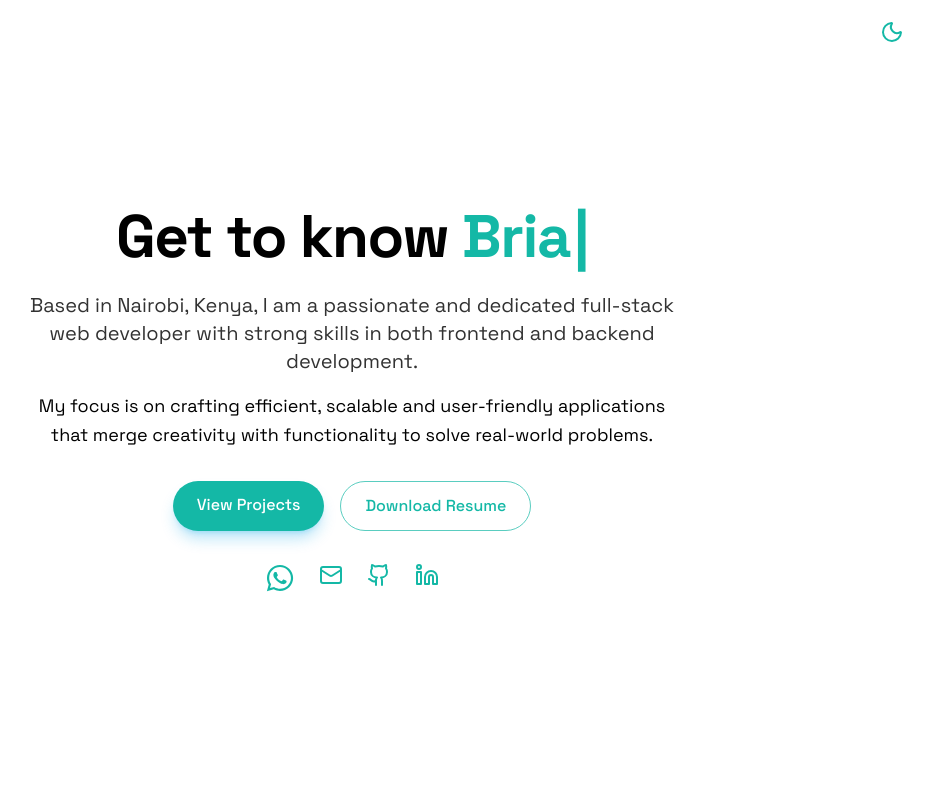
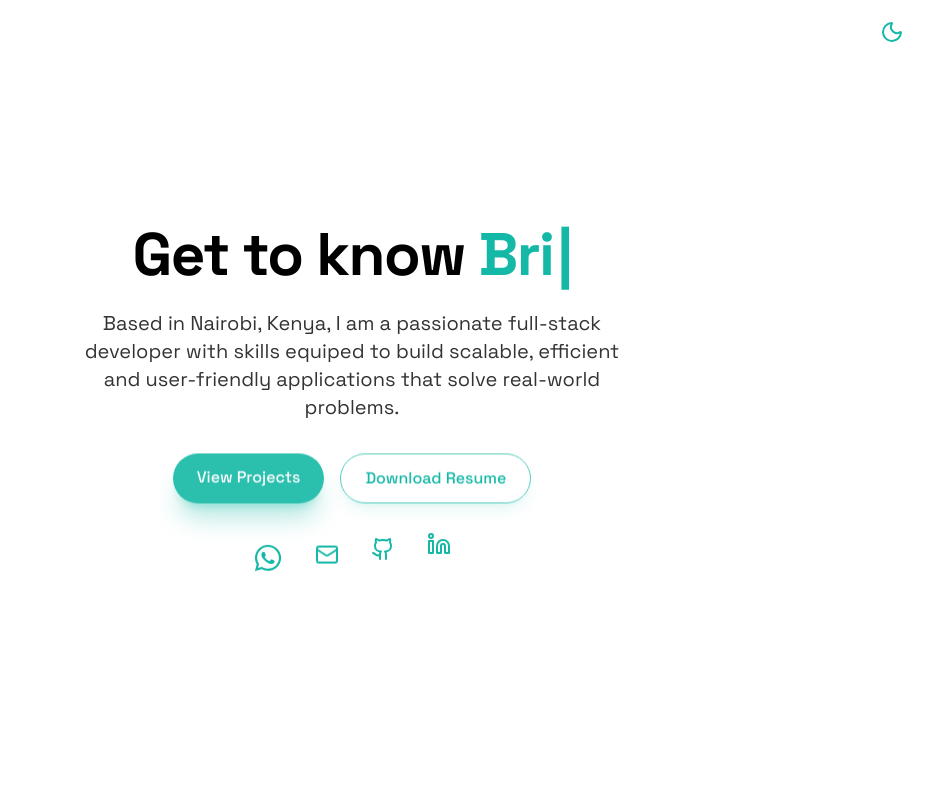
Before and after one commit to Chechep/cheptiony, a React (Vite) app: page / in a window 1280 px wide. Shown: the top 800 px of the page, without its empty margins (288-1221 px from the left). Built offline with nearby package versions, Linux system fonts and the light colour scheme.

Commit message:
polishing

```diff
--- a/src/components/Contact.jsx
+++ b/src/components/Contact.jsx
@@ -65,7 +65,7 @@ export default function Contact() {
     >
       {/* Orbiting Social Icons */}
       <div className="relative w-[300px] h-[300px] mb-8 flex items-center justify-center">
-        <div className="absolute w-[220px] h-[220px] rounded-full border border-teal-500/30" />
+        <div className="absolute w-[320px] h-[320px]" />
 
         {icons.map((icon, i) => (
           <motion.div
--- a/src/components/Hero.jsx
+++ b/src/components/Hero.jsx
@@ -2,7 +2,7 @@ import { useState, useEffect } from "react";
 import { Github, Linkedin, Mail } from "lucide-react";
 import { FaWhatsapp } from "react-icons/fa";
 
-export default function Hero() {
+export default function Home() {
   const names = ["Brian", "Cheptiony"];
   const [displayedText, setDisplayedText] = useState("");
   const [nameIndex, setNameIndex] = useState(0);
@@ -10,9 +10,9 @@ export default function Hero() {
   const [deleting, setDeleting] = useState(false);
   const [showCursor, setShowCursor] = useState(true);
 
-  /* Typing effect */
+  /* Typing Effect */
   useEffect(() => {
-    const typingSpeed = 200;
+    const typingSpeed = 180;
 
     const interval = setInterval(() => {
       const currentName = names[nameIndex];
@@ -38,7 +38,7 @@ export default function Hero() {
     return () => clearInterval(interval);
   }, [letterIndex, deleting, nameIndex]);
 
-  /* Cursor blink */
+  /* Cursor Blink */
   useEffect(() => {
     const cursorInterval = setInterval(
       () => setShowCursor((prev) => !prev),
@@ -48,8 +48,12 @@ export default function Hero() {
   }, []);
 
   return (
-    <section className="min-h-screen flex flex-col items-center justify-center text-center px-6 relative z-20">
-      {/* Name Typing */}
+    <section className="relative min-h-screen flex items-center justify-center overflow-hidden px-6">
+
+      {/* Floating Content */}
+      <div className="relative z-20 flex flex-col items-center text-center animate-float [animation-duration:7s]">
+
+        {/* Title */}
         <h1 className="text-5xl sm:text-6xl font-extrabold tracking-tight mb-6 font-space">
           Get to know{" "}
           <span className="text-teal-500">
@@ -64,25 +68,23 @@ export default function Hero() {
           </span>
         </h1>
 
-      <p className="max-w-2xl text-lg sm:text-xl opacity-80 mb-4 font-space">
-        Based in Nairobi, Kenya, I am a passionate and dedicated full-stack web
-        developer with strong skills in both frontend and backend development.
-      </p>
-
-      <p className="max-w-2xl text-lg leading-relaxed mb-8 font-space">
-        My focus is on crafting efficient, scalable and user-friendly
-        applications <br />
-        that merge creativity with functionality to solve real-world problems.
+        {/* Description */}
+        <p className="max-w-xl text-lg sm:text-xl opacity-80 mb-8 font-space">
+          Based in Nairobi, Kenya, I am a passionate full-stack developer with
+          skills equiped to build scalable, efficient and user-friendly applications
+          that solve real-world problems.
         </p>
 
         {/* CTA Buttons */}
-      <div className="flex gap-4 mb-8">
+        <div className="flex gap-4 mb-10">
           <a
             href="#projects"
             className="
-            px-6 py-3 rounded-full font-medium transition transform hover:scale-105
-            bg-teal-500 hover:bg-teal-700 text-white
-            shadow-lg shadow-sky-500/30 backdrop-blur
+              px-6 py-3 rounded-full font-medium
+              bg-teal-500/90 text-white
+              backdrop-blur-md
+              shadow-xl shadow-teal-500/30
+              transition transform hover:scale-105 hover:-translate-y-1
             "
           >
             View Projects
@@ -92,9 +94,11 @@ export default function Hero() {
             href="/resume.pdf"
             download="BrianCheptiony-Resume.pdf"
             className="
-            px-6 py-3 rounded-full font-medium transition transform hover:scale-105
+              px-6 py-3 rounded-full font-medium
               border border-teal-500/70 text-teal-500
-            hover:bg-teal-300/10 backdrop-blur
+              backdrop-blur-md
+              shadow-lg shadow-teal-500/10
+              transition transform hover:scale-105 hover:-translate-y-1
             "
           >
             Download Resume
@@ -102,15 +106,12 @@ export default function Hero() {
         </div>
 
         {/* Social Icons */}
-      <div className="flex gap-6 justify-center">
+        <div className="flex gap-8 justify-center">
           <a
             href="https://wa.me/254790086093"
             target="_blank"
             rel="noopener noreferrer"
-          className="
-            text-3xl transition transform hover:scale-125
-            text-teal-500 hover:text-teal-600
-          "
+            className="text-3xl text-teal-500 hover:text-teal-600 transition transform hover:scale-125 animate-float"
             aria-label="WhatsApp"
           >
             <FaWhatsapp />
@@ -118,10 +119,7 @@ export default function Hero() {
 
           <a
             href="mailto:cheptiony6@gmail.com"
-          className="
-            text-2xl transition transform hover:scale-125
-            text-teal-500 hover:text-teal-600
-          "
+            className="text-2xl text-teal-500 hover:text-teal-600 transition transform hover:scale-125 animate-float [animation-delay:1s]"
             aria-label="Email"
           >
             <Mail />
@@ -131,10 +129,7 @@ export default function Hero() {
             href="https://github.com/Chechep"
             target="_blank"
             rel="noopener noreferrer"
-          className="
-            text-2xl transition transform hover:scale-125
-            text-teal-500 hover:text-teal-600
-          "
+            className="text-2xl text-teal-500 hover:text-teal-600 transition transform hover:scale-125 animate-float [animation-delay:2s]"
             aria-label="GitHub"
           >
             <Github />
@@ -144,15 +139,13 @@ export default function Hero() {
             href="https://linkedin.com/in/cheptiony"
             target="_blank"
             rel="noopener noreferrer"
-          className="
-            text-2xl transition transform hover:scale-125
-            text-teal-500 hover:text-teal-600
-          "
+            className="text-2xl text-teal-500 hover:text-teal-600 transition transform hover:scale-125 animate-float [animation-delay:3s]"
             aria-label="LinkedIn"
           >
             <Linkedin />
           </a>
         </div>
+      </div>
     </section>
   );
 }
--- a/tailwind.config.js
+++ b/tailwind.config.js
@@ -12,7 +12,7 @@ export default {
       keyframes: {
         float: {
           "0%, 100%": { transform: "translateY(0)" },
-          "50%": { transform: "translateY(-10px)" },
+          "50%": { transform: "translateY(-12px)" },
         },
         orbit: {
           "0%": { transform: "rotate(0deg) translateX(110px) rotate(0deg)" },
```
Lines whose indentation alone changed are shown as unchanged.
